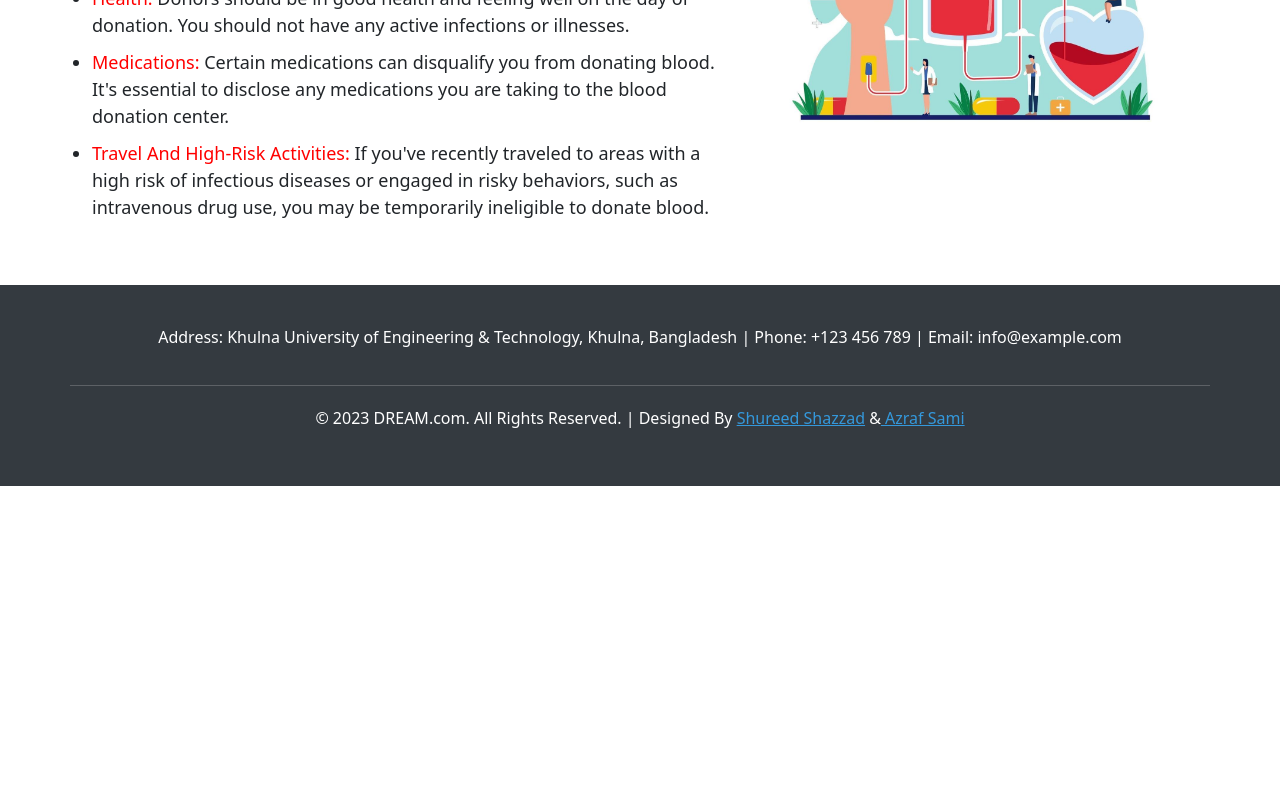
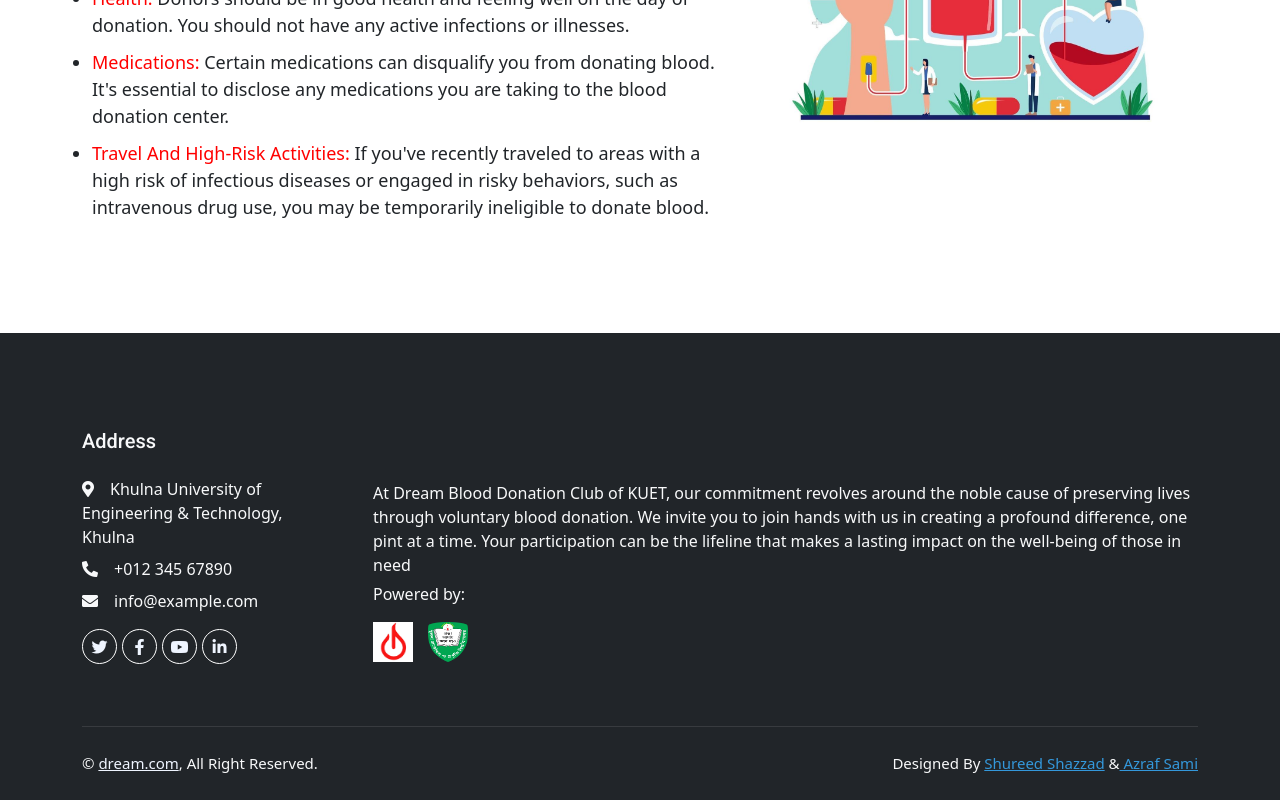
Before and after one commit to shureedshazzad/Dream-Official-Website, a React (Create React App) app in the folder frontend/: page / in a window 1280 px wide. Shown: the part 2974-3774 px from the top of the page. Before the commit the page ends 3460 px from the top, so only its background shows below. Built offline with nearby package versions, Linux system fonts and the light colour scheme.

Commit message:
fix button issue

```diff
--- a/frontend/src/components/Footer.jsx
+++ b/frontend/src/components/Footer.jsx
@@ -1,46 +1,58 @@
-import React from 'react';
+import React from 'react'
 
-const footerStyle = {
-  backgroundColor: '#343a40', // Dark background color
-  color: '#fff',             // Text color
-  padding: '40px 0',         // Padding top and bottom
+const footerWidth = {
+    maxWidth: '400px',
+};
+const logoStyle = {
+    height: "40px",
+    width: "40px"
   };
 
-const addressStyle = {
-  marginBottom: '20px',       // Margin bottom for the address
-};
-
-const copyrightStyle = {
-  borderTop: '1px solid rgba(255, 255, 255, 0.2)', // Border color
-  paddingTop: '20px',                              // Padding top
-};
-
-const Footer = () => {
+function Footer() {
   return (
-    <div className="container-fluid" style={footerStyle}>
-      <div className="container">
-        <div className="row">
-          <div className="col-md-12 text-center" style={addressStyle}>
-            <p>
-              Address: Khulna University of Engineering & Technology, Khulna, Bangladesh | Phone: +123 456 789 | Email: info@example.com
-            </p>
+    <div className="container-fluid bg-dark text-light footer mt-5 pt-5 wow fadeIn" data-wow-delay="0.1s">
+        <div className="container py-5">
+            <div className="row g-5">
+                <div className="col-lg-3 col-md-4">
+                    <h5 className="text-light mb-4">Address</h5>
+                    <p className="mb-2"><i className="fa fa-map-marker-alt me-3"></i>Khulna University of Engineering & Technology, Khulna</p>
+                    <p className="mb-2"><i className="fa fa-phone-alt me-3"></i>+012 345 67890</p>
+                    <p className="mb-2"><i className="fa fa-envelope me-3"></i>info@example.com</p>
+                    <div className="d-flex pt-2">
+                        <a className="btn btn-outline-light btn-social rounded-circle" href=""><i className="fab fa-twitter"></i></a>
+                        <a className="btn btn-outline-light btn-social rounded-circle" href=""><i className="fab fa-facebook-f"></i></a>
+                        <a className="btn btn-outline-light btn-social rounded-circle" href=""><i className="fab fa-youtube"></i></a>
+                        <a className="btn btn-outline-light btn-social rounded-circle" href=""><i className="fab fa-linkedin-in"></i></a>
                     </div>
                 </div>
-        <div className="row">
-          {/* Additional content or columns can be added here */}
-        </div>
-        <div className="row">
-          <div className="col-md-12 text-center" style={copyrightStyle}>
+                <div className="col-lg-9 col-md-6" style={{marginTop: "100px"}}>
+                At Dream Blood Donation Club of KUET, our commitment revolves around the noble cause of preserving lives through voluntary blood donation. We invite you to join hands with us in creating a profound difference, one pint at a time. Your participation can be the lifeline that makes a lasting impact on the well-being of those in need
+                <p style={{marginTop: "5px"}}>
+                    Powered by:
+                </p>
                 <p>
-              &copy; 2023 DREAM.com. All Rights Reserved. | Designed By <a href="https://github.com/shureedshazzad" style={{ color: '#3498db', textDecoration: 'underline' }}>Shureed Shazzad</a> &
-              <a href="https://github.com/Sk-Azraf-Sami" style={{ color: '#3498db', textDecoration: 'underline' }}> Azraf Sami</a>
-
+                <img src="/images/logo.png" alt="Logo" className="mr-2" style={logoStyle}/>
+                <img src="/images/kuetLogo.png" alt="Logo" className="mr-2" style={{ ...logoStyle, marginLeft: "15px" }}
+/>
                 </p>
                 </div>
             </div>
         </div>
+        <div className="container">
+            <div className="copyright">
+                <div className="row">
+                    <div className="col-md-6 text-center text-md-start mb-3 mb-md-0">
+                        &copy; <a href="#">dream.com</a>, All Right Reserved.
                     </div>
-  );
-};
+                    <div className="col-md-6 text-center text-md-end">
+                        Designed By <a href="https://github.com/shureedshazzad" style={{ color: '#3498db', textDecoration: 'underline' }}>Shureed Shazzad</a> &
+                <a href="https://github.com/Sk-Azraf-Sami" style={{ color: '#3498db', textDecoration: 'underline' }}> Azraf Sami</a>
+                    </div>
+                </div>
+            </div>
+        </div>
+    </div>
+  )
+}
 
-export default Footer;
+export default Footer
--- a/frontend/src/screens/Alldoctors.jsx
+++ b/frontend/src/screens/Alldoctors.jsx
@@ -109,14 +109,17 @@ function Alldoctors() {
               className={`col-lg-4 col-md-6 wow fadeInUp`}
               data-wow-delay={`0.${index + 1}s`}
             >
-              <div className="service-item bg-light rounded h-100 p-5">
+              <div className="bg-light rounded h-100 p-5">
                 <div style={circleStyle}>
                   <i className="fas fa-user-md text-danger"></i>
                 </div>
                 <h4 className="mb-3">Name: {doctor.name}</h4>
                 <p>Specialized Area: {doctor.specializedArea}</p>
                 <div className="d-flex justify-content-between">
-                  <Button variant="info" onClick={() => editHandler(doctor._id)}>
+                  <Button variant="danger"
+                  onClick={() => editHandler(doctor._id)}
+                  className="circle-icon-button rounded-5"
+                  >
                     Show Info
                   </Button>
                 </div>
--- a/frontend/src/screens/Alldonors.jsx
+++ b/frontend/src/screens/Alldonors.jsx
@@ -1,23 +1,20 @@
-import React,{useState} from 'react'
-import { useGetDonorsQuery } from '../slices/donorsApiSlice'
+import React, { useState } from 'react';
+import { useGetDonorsQuery } from '../slices/donorsApiSlice';
 import Loader from '../components/Loader';
 import { Button } from 'react-bootstrap';
 import { LinkContainer } from 'react-router-bootstrap';
 import { useSelector } from 'react-redux';
 
 function Alldonors() {
-
   const { data: donors, refetch: refetchDonors, isLoading: donorsLoading, error: donorsError } =
     useGetDonorsQuery();
 
   const { donorInfo } = useSelector((state) => state.auth);
   const [selectedBloodType, setSelectedBloodType] = useState(null);
 
-    const editHandler = (id) =>{
+  const editHandler = (id) => {
     console.log('edit');
-    }
-
-
+  };
 
   if (donorsLoading) {
     return <Loader />;
@@ -30,8 +27,12 @@ function Alldonors() {
   const currentDate = new Date();
 
   const filteredDonors = donors
-  .filter((donor) => donor.email !== donorInfo?.email && !donor.isAdmin &&
-  (!selectedBloodType || donor.bloodType === selectedBloodType))
+    .filter(
+      (donor) =>
+        donor.email !== donorInfo?.email &&
+        !donor.isAdmin &&
+        (!selectedBloodType || donor.bloodType === selectedBloodType)
+    )
     .map((donor) => {
       let status = '❌';
 
@@ -48,9 +49,6 @@ function Alldonors() {
         status,
       };
     });
-
-
-
 
   // Function to calculate the difference in months between two dates
   function monthsDiff(date1, date2) {
@@ -70,11 +68,6 @@ function monthsDiff(date1, date2) {
     alignItems: 'center',
     justifyContent: 'center',
   };
-
-
-
-
-
 
   return (
     <div className="container mt-5">
@@ -109,8 +102,8 @@ function monthsDiff(date1, date2) {
             className={`col-lg-4 col-md-6 wow fadeInUp`}
             data-wow-delay={`0.${index + 1}s`}
           >
-            <div className="service-item bg-light rounded h-100 p-5">
 
+            <div className="bg-light rounded h-100 p-5">
               <div>
                 <i className="fa fa-user" style={{ width: '30px', height: '30px', borderRadius: '50%' }}></i>
               </div>
@@ -124,21 +117,24 @@ function monthsDiff(date1, date2) {
               <p>Status: {donor.status}</p>
 
               <div className="text-center mt-3">
-              {donor.status === '✔️' && ( // Check if status is '✔️'
+                {donor.status === '✔️' && (
                   <LinkContainer to={`/${donor._id}/create_send`}>
-                <Button onClick={() => editHandler(donor._id)}>
+                  <Button
+                      clcclassName="circle-icon-button rounded-5"className="circle-icon-button rounded-5"lassName="circle-icon-button rounded-5"assName="circle-icon-button rounded-5"variant="danger"
+                      onClick={() => editHandler(donor._id)}
+                      className="circle-icon-button rounded-5"
+                    >
                       Send Request
                     </Button>
                   </LinkContainer>
                 )}
               </div>
-
             </div>
           </div>
         ))}
       </div>
     </div>
-  )
+  );
 }
 
 export default Alldonors
```
Also changed, not shown: frontend/public/images/kuetLogo.png (added). Lines whose indentation alone changed are shown as unchanged.
